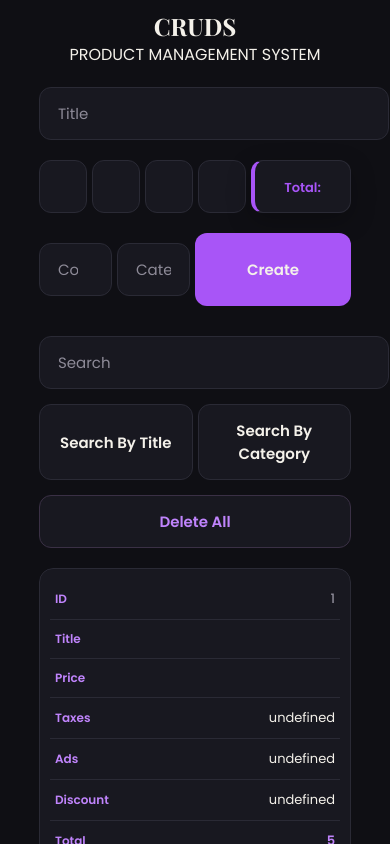
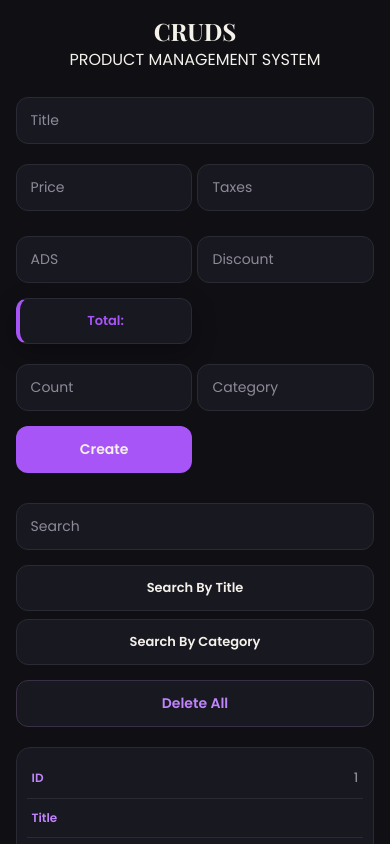
Before and after one commit to nabadiv3/CURDS, a plain HTML site: page index.html in a window 390 px wide. Both pictures are taken after typing "5", "Sample" into the empty fields and a click on the button "Create". Shown: the top 844 px of the page. Drawn offline with nearby package versions, Linux system fonts and the light colour scheme.

Commit message:
Refactor main.css for improved styling and layout

```diff
--- a/main.css
+++ b/main.css
@@ -302,10 +302,78 @@ input:focus {
 
     box-shadow: 0 5px 20px rgba(168, 85, 247, 0.25);
 }
+@media screen and (max-width: 600px) {
 
+    .curd {
+        width: 92%;
+        margin: auto;
+    }
 
+    .head {
+        margin: 15px 0;
+    }
 
-@media (max-width: 600px) {
+    .head h2 {
+        font-size: 24px;
+    }
+
+    input {
+        width: 100%;
+        box-sizing: border-box;
+        padding: 12px 14px;
+        font-size: 14px;
+    }
+
+    .price {
+        display: grid;
+        grid-template-columns: repeat(2, 1fr);
+        gap: 5px;
+    }
+
+    .price input {
+        width: 100%;
+    }
+
+    #Total {
+        width: 100%;
+        padding: 12px 5px;
+        font-size: 13px;
+    }
+
+    .counts {
+        display: grid;
+        grid-template-columns: 1fr 1fr;
+        gap: 5px;
+    }
+
+    #submit {
+        width: 100%;
+        padding: 13px;
+        font-size: 14px;
+    }
+
+    .searchBlock {
+        margin-top: 20px;
+    }
+
+    .btnSearch {
+        display: flex;
+        flex-direction: column;
+        gap: 8px;
+    }
+
+    .btnSearch button {
+        width: 100%;
+        padding: 12px;
+        font-size: 13px;
+    }
+
+    .deleteAll {
+        padding: 12px;
+        font-size: 14px;
+    }
+
+    /* تحويل الجدول إلى بطاقات */
 
     table thead {
         display: none;
@@ -333,27 +401,21 @@ input:focus {
         border-radius: 14px;
         margin-bottom: 15px;
         padding: 10px;
-        box-sizing: border-box;
-    }
-
-    table tbody tr:hover {
-        background: #1D1A25;
     }
 
     table td {
         display: flex;
         justify-content: space-between;
         align-items: center;
-
         padding: 10px 5px;
+        font-size: 13px;
         border-bottom: 1px solid #2A2A35;
-
-        font-size: 13px;
-        text-align: right;
     }
 
-    table td:last-child {
-        border-bottom: none;
+    table td::before {
+        color: #C084FC;
+        font-weight: 600;
+        font-size: 12px;
     }
 
     table td:nth-child(1)::before {
@@ -392,26 +454,11 @@ input:focus {
         content: "Count";
     }
 
-    table td:nth-child(10)::before {
-        content: "Update";
-    }
-
-    table td:nth-child(11)::before {
-        content: "Delete";
-    }
-
-    table td::before {
-        color: #C084FC;
-        font-weight: 600;
-        font-size: 12px;
-    }
-
     table td:nth-child(10),
     table td:nth-child(11) {
         justify-content: center;
+        border-bottom: none;
         gap: 10px;
-        border-bottom: none;
-        padding-top: 12px;
     }
 
     table td:nth-child(10)::before,
@@ -422,6 +469,5 @@ input:focus {
     table button {
         width: 100%;
         padding: 10px;
-        font-size: 13px;
     }
 }
```
